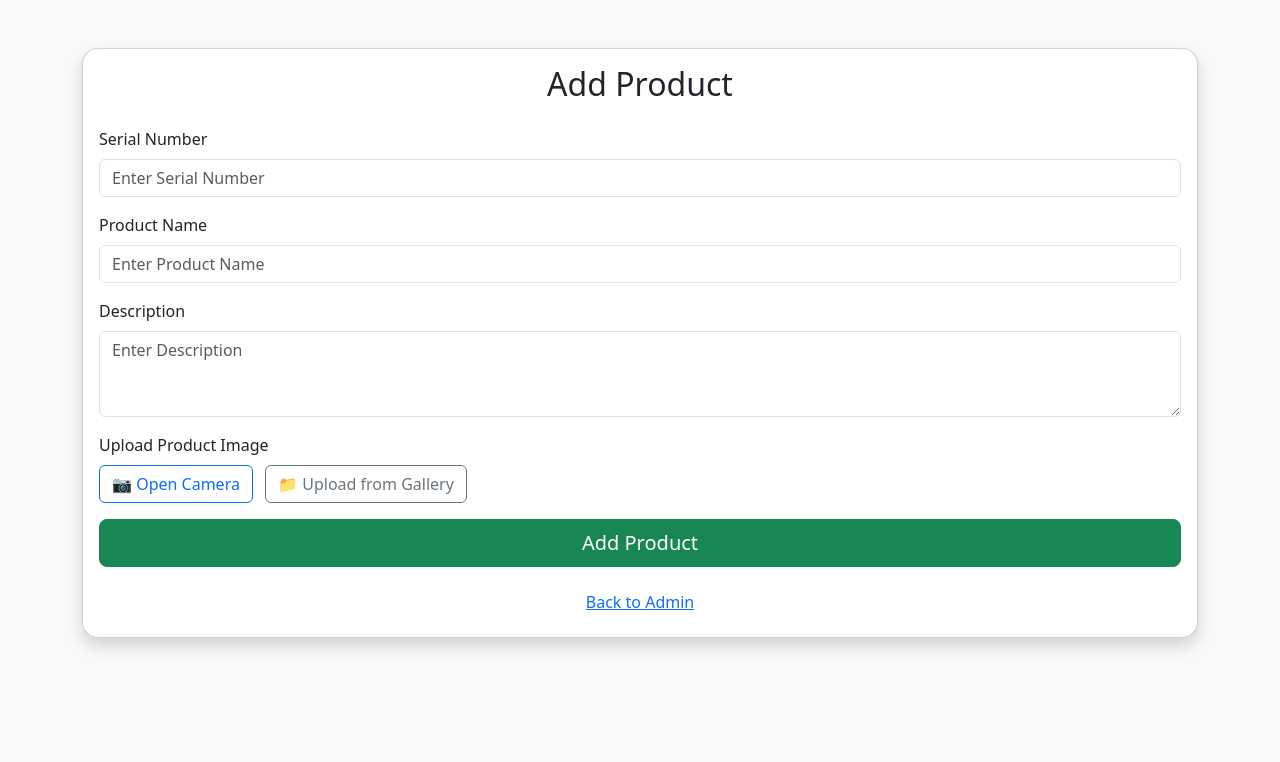
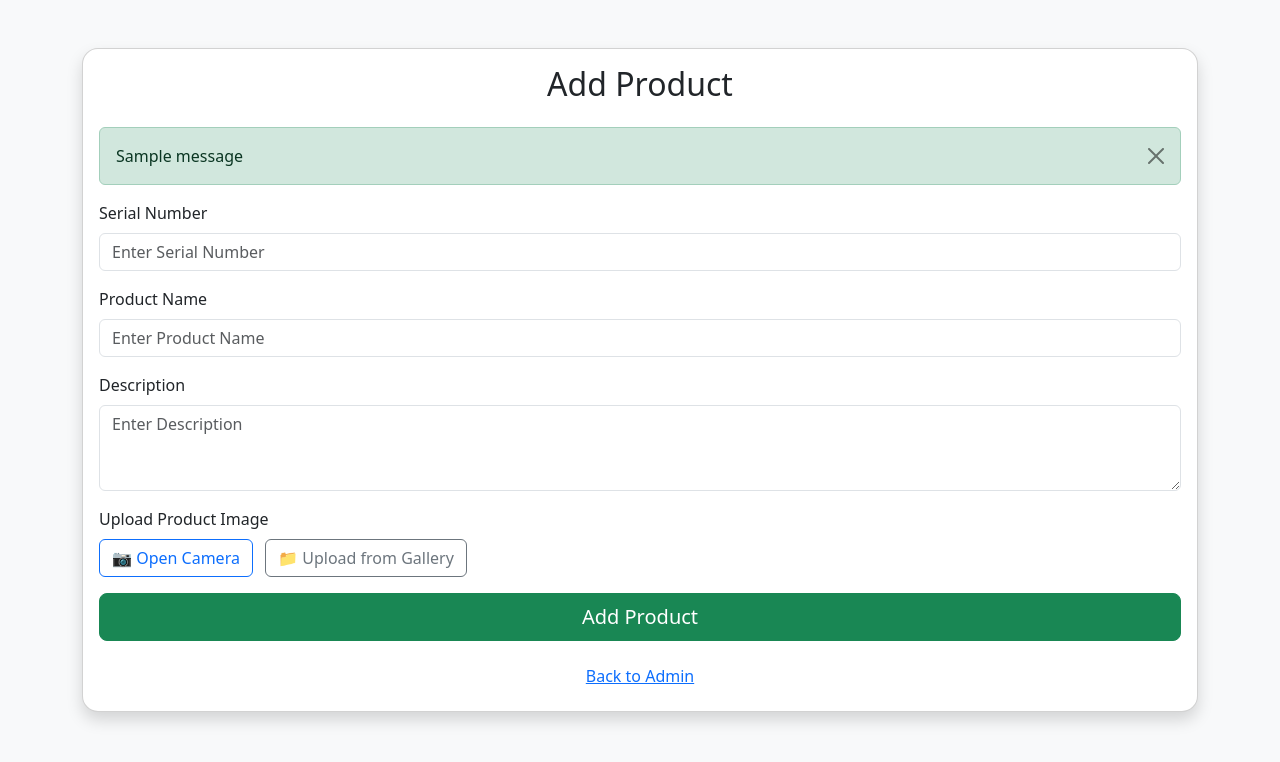
Before and after one commit to GregaryJacob/Noura_Collections, a Flask app: page /add in a window 1280 px wide. Shown: the top 762 px of the page. Run offline with Flask 3, Linux system fonts and the light colour scheme; the visitor is signed in with stand-in values (Sample User, id 1); tables that the repository leaves empty hold one stand-in row (values such as "Sample post"); one stand-in notice (Sample message) is shown; some libraries are stand-ins or nearby versions.

Commit message:
Update form.html

```diff
--- a/templates/form.html
+++ b/templates/form.html
@@ -10,6 +10,20 @@
     <div class="card shadow rounded-4">
         <div class="card-body">
             <h2 class="card-title mb-4 text-center">{{ 'Edit Product' if product else 'Add Product' }}</h2>
+
+            <!-- ✅ FLASH MESSAGE BLOCK -->
+            {% with messages = get_flashed_messages(with_categories=true) %}
+              {% if messages %}
+                <div class="mb-3">
+                  {% for category, message in messages %}
+                    <div class="alert alert-{{ category }} alert-dismissible fade show" role="alert">
+                      {{ message }}
+                      <button type="button" class="btn-close" data-bs-dismiss="alert" aria-label="Close"></button>
+                    </div>
+                  {% endfor %}
+                </div>
+              {% endif %}
+            {% endwith %}
 
             <form method="POST" enctype="multipart/form-data">
                 {{ form.hidden_tag() }}
```
